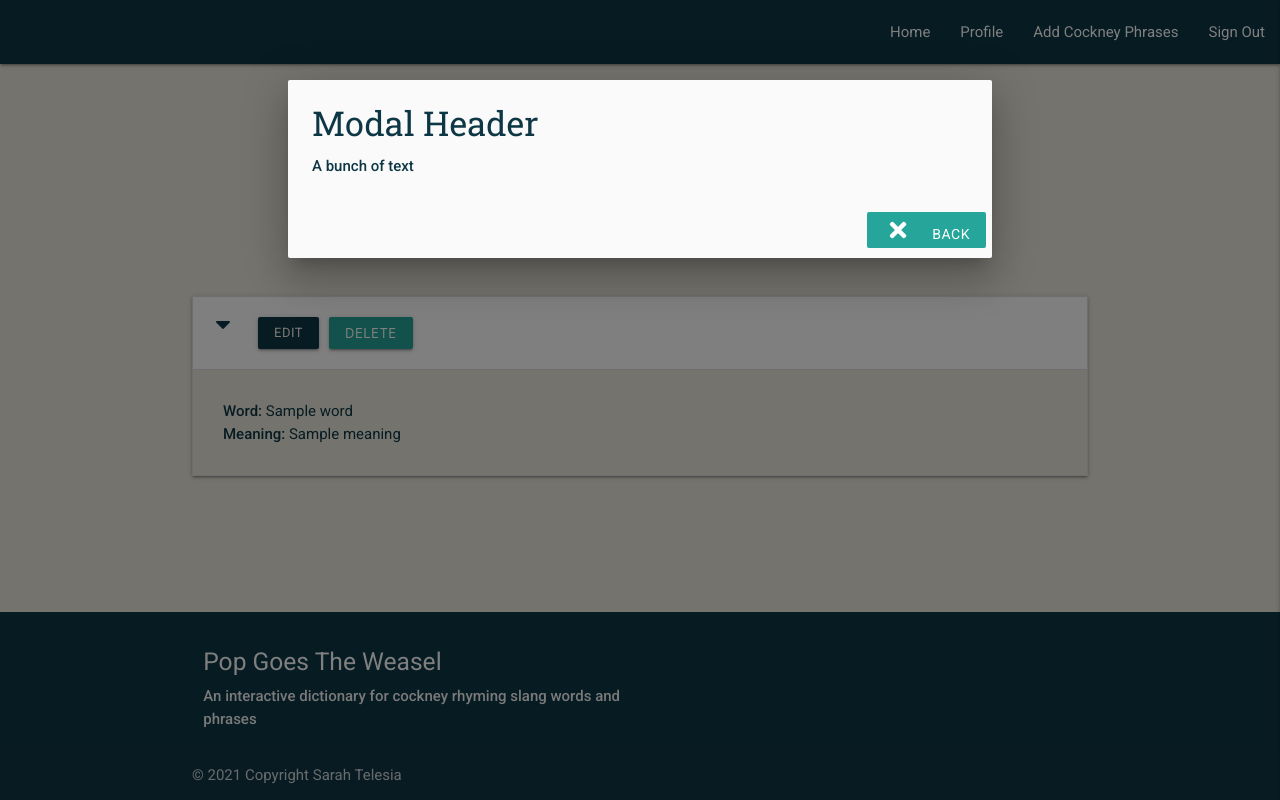
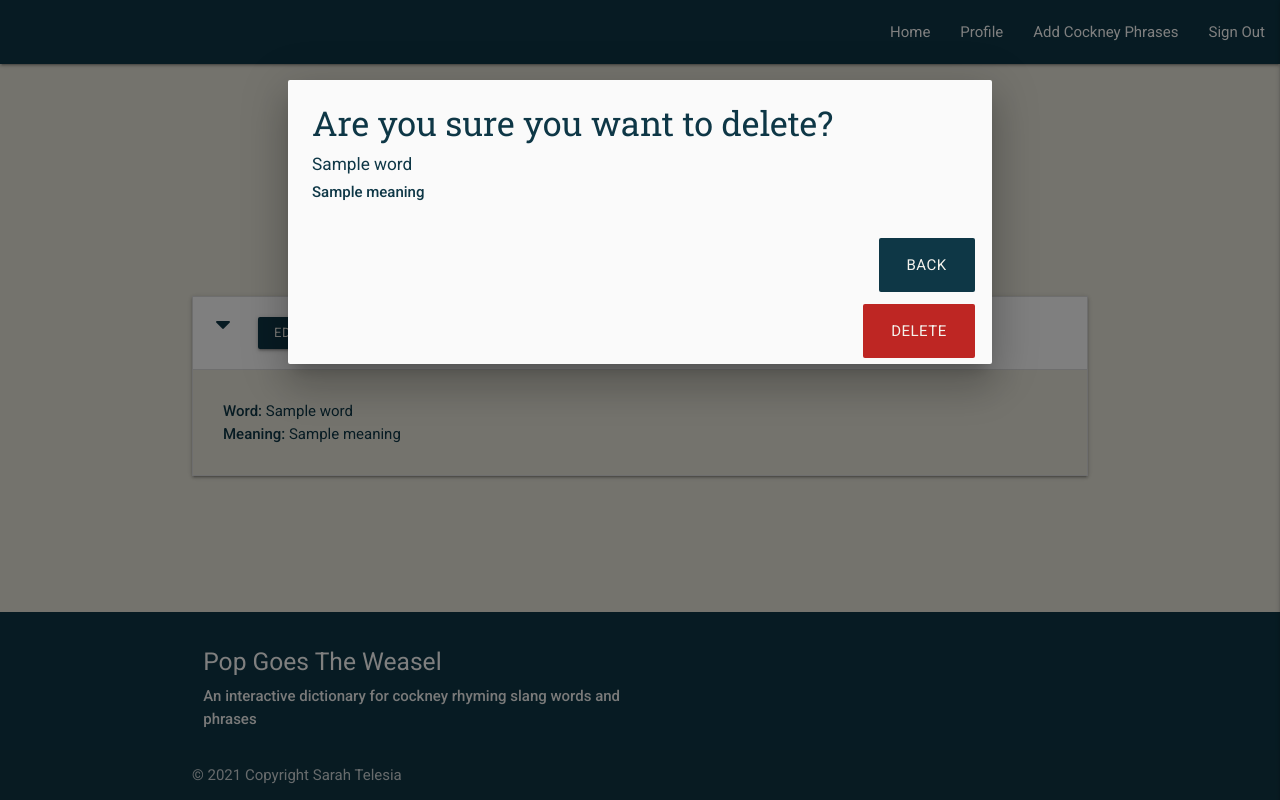
Before and after one commit to Telesia/pop_goes_the_weasel, a Flask app: page /user_profile/1 in a window 1280 px wide, after a click on "DELETE". Run offline with Flask 2, Linux system fonts and the light colour scheme; the visitor is signed in with stand-in values (Sample User, id 1); a database or web service that is not in the repository returns one stand-in record (values such as "Sample title"); some libraries are stand-ins or nearby versions.

Commit message:
Wire up delete modal to db record and add js to initialise

```diff
--- a/templates/user_profile.html
+++ b/templates/user_profile.html
@@ -17,30 +17,32 @@
                         <a href="{{ url_for('edit_cockney', cockney_id=cockney._id) }}" class="btn-small btn-edit">Edit</a>
 
                         <!-- Delete Confirm Modal -->
+                            <!-- Code logic and data-targets/Ids taken from Code Institute Slack channel. Credit to: Ed B_lead -->
                             <!-- Modal Trigger -->
-                             <!-- Modal Trigger -->
-                            <button data-target="{{ cockney._id }}" class="btn btn-small modal-trigger">Delete</button>
+                            <button data-target="{{ cockney._id }}" class="btn btn-small btn-delete modal-trigger">Delete</button>
 
                             <!-- Modal Structure -->
                             <div id="{{ cockney._id }}" class="modal">
                                 <div class="modal-content">
-                                <h4>Modal Header</h4>
-                                <p>A bunch of text</p>
+                                <h4>Are you sure you want to delete?</h4>
+                                <h6>{{ cockney.word }}</h6>
+                                <p>{{ cockney.meaning }} </p>
+
                                 </div>
 
                                 <!-- Modal Footer Buttons -->
-                                <div class="modal-footer">
+                                <div class="row modal-footer">
                                     <!-- Cancel Button in Modal -->
-                                        <div class="col s12 m6">
-                                            <a href="#!" class="btn delete modal-close waves-effect waves-light z-depth-0">
-                                                <i class="fas fa-times"></i>
+                                        <div class="col s12">
+                                            <a href="#!" class="btn btn-large btn-edit modal-close btn-flat">
                                                 Back
                                             </a>
                                         </div>
-                                    <!-- Delete Button in Modal-->
+
+                                <!-- Delete Button in Modal-->
+
                                         <div class="col s12">
-                                             <a href="{{ url_for('delete_cockney', cockney_id=cockney._id) }}" class="modal-close waves-effect waves-green btn-flat">
-                                                <i class="fas fa-trash-alt"></i>
+                                             <a href="{{ url_for('delete_cockney', cockney_id=cockney._id) }}" class="btn btn-large btn-delete btn-flat">
                                                 Delete
                                              </a>
                                         </div>
```
